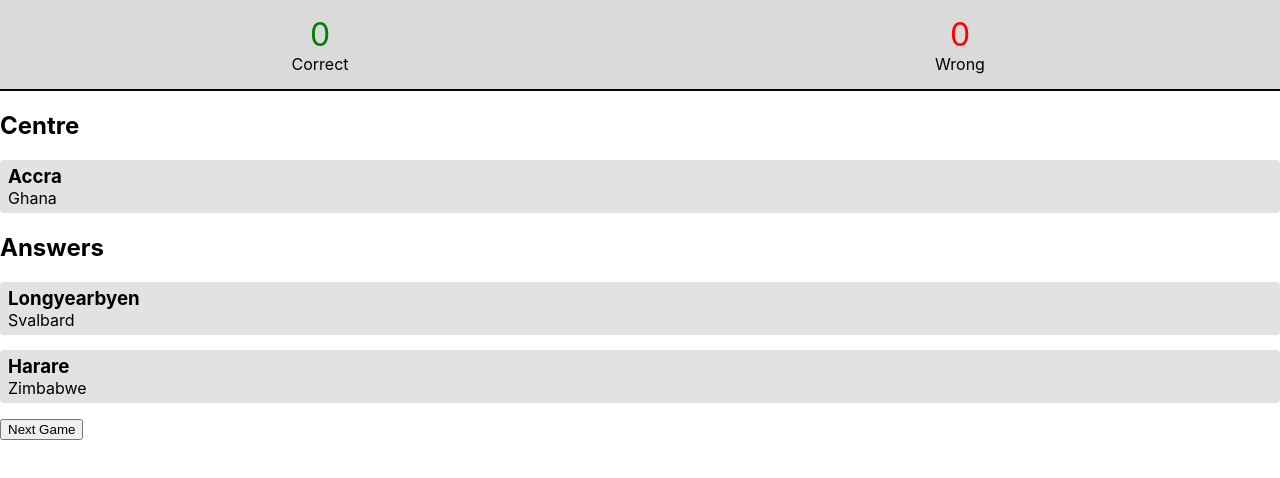
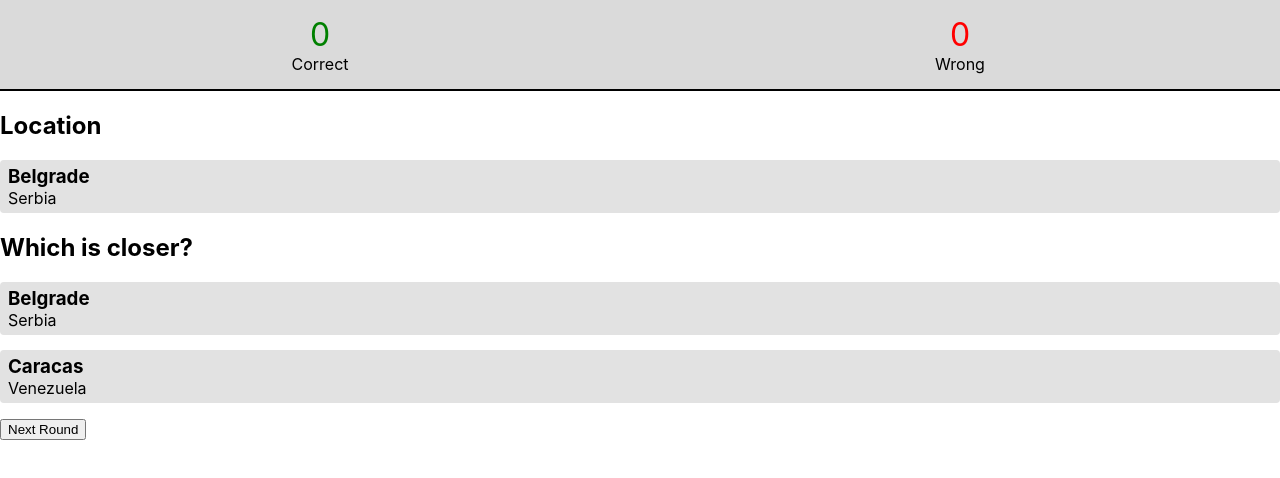
Before and after one commit to JohnAkerman/country-distance, a React (Create React App) app: page / in a window 1280 px wide. Shown: the top 478 px of the page. Built offline with nearby package versions, Linux system fonts and the light colour scheme.

Commit message:
Fixed issue with showing distance on answer given

```diff
--- a/src/App.js
+++ b/src/App.js
@@ -16,30 +16,24 @@ class App extends Component {
             correctAnswers: 0,
             wrongAnswers: 0,
             totalAnswers: 0,
-            start: {
-                location: this.getRandomCapital(),
-                data: {
-                    selected: false,
-                    correct: null,
-                    distance: 0
-                }
-            },
-            answerA: {
-                location: this.getRandomCapital(),
-                data: {
-                    selected: false,
-                    correct: null,
-                    distance: 0
-                }
-            },
-            answerB: {
-                location: this.getRandomCapital(),
-                data: {
-                    selected: false,
-                    correct: null,
-                    distance: 0
-                }
-            }
+            // start: {
+            //     location: this.getRandomCapital(),
+            //     selected: false,
+            //     correct: null,
+            //     distance: 0
+            // },
+            // answerA: {
+            //     location: this.getRandomCapital(),
+            //     selected: false,
+            //     correct: null,
+            //     distance: 0
+            // },
+            // answerB: {
+            //     location: this.getRandomCapital(),
+            //     selected: false,
+            //     correct: null,
+            //     distance: 0
+            // }
         }
     }
 
@@ -53,32 +47,32 @@ class App extends Component {
 
     nextGame = () => {
         // Get new center location, and two random answers
+        let locationStart = this.getRandomCapital();
+        let locationA = this.getRandomCapital();
+        let locationB = this.getRandomCapital();
+
         this.setState({
             start: {
-                location: this.getRandomCapital(),
-                data: {
+                location: locationStart,
                 selected: false,
                 correct: null,
-                    distance: 0
-                },
+                distance: 0,
                 classes: 'capital'
             },
             answerA: {
-                location: this.getRandomCapital(),
-                data: {
+                location: locationA,
                 selected: false,
                 correct: null,
-                    distance: 0
-                },
+                distance: distanceBetween(locationStart, locationA),
+                showDistance: false,
                 classes: 'capital'
             },
             answerB: {
-                location: this.getRandomCapital(),
-                data: {
+                location: locationB,
                 selected: false,
                 correct: null,
-                    distance: 0
-                },
+                distance: distanceBetween(locationStart, locationB),
+                showDistance: false,
                 classes: 'capital'
             },
             providedAnswer: false
@@ -109,13 +103,8 @@ class App extends Component {
         if (distA < distB) correctAnswer = this.state.answerA
         else correctAnswer = this.state.answerB
 
-        let guessDist = distanceBetween(correctAnswer.location, guess.state.location)
-
         if (correctAnswer.location === guess.state.location) { // Correct
-            let guessData = guess.state.data
-            guessData.correct = true
-            guessData.distance = guessDist
-            guess.setState({ data: guessData})
+            guess.setState({ correct: true })
 
             this.setState(prevState => ({
                 correct: true,
@@ -123,10 +112,7 @@ class App extends Component {
                 correctAnswers: prevState.correctAnswers + 1
             }))
         } else {
-            let guessData = guess.state.data;
-            guessData.correct = false
-            guessData.distance = guessDist
-            guess.setState({ data: guessData})
+            guess.setState({ correct: false })
 
             this.setState(prevState => ({
                 correct: false,
@@ -134,20 +120,28 @@ class App extends Component {
                 wrongAnswers: prevState.wrongAnswers + 1
             }))
         }
+
+        let answerA = this.state.answerA
+        answerA.showDistance = true
+        this.setState({ answerA: answerA })
+
+        let answerB = this.state.answerB
+        answerB.showDistance = true
+        this.setState({ answerB: answerB })
     }
 
   render() {
     return (
         <div className="container">
             <Scoreboard total={this.state.totalAnswers} correct={this.state.correctAnswers} wrong={this.state.wrongAnswers} />
-            <h2>Centre</h2>
+            <h2>Location</h2>
             <Capital location={this.state.start.location} data={this.state.start.data} type="question" />
 
-            <h2>Answers</h2>
-            <Capital location={this.state.answerA.location} data={this.state.start.data} returnGuessToApp={value => this.updateAppState(value) } type="answer" />
-            <Capital location={this.state.answerB.location} data={this.state.start.data} returnGuessToApp={value => this.updateAppState(value) } type="answer" />
+            <h2>Which is closer?</h2>
+            <Capital location={this.state.answerA.location} showDistance={this.state.answerA.showDistance} distance={this.state.answerA.distance} returnGuessToApp={value => this.updateAppState(value) } type="answer" />
+            <Capital location={this.state.answerB.location} showDistance={this.state.answerB.showDistance} distance={this.state.answerB.distance} returnGuessToApp={value => this.updateAppState(value) } type="answer" />
 
-            <button type="button" onClick={this.nextGame}>Next Game</button>
+            <button type="button" onClick={this.nextGame}>Next Round</button>
         </div>
     );
   }
--- a/src/components/Capital/Capital.js
+++ b/src/components/Capital/Capital.js
@@ -5,13 +5,12 @@ class Capital extends Component {
     constructor(props) {
         super(props)
         this.state = {
-            data: {
-                selected: false,
-                correct: null,
-                distance: 0
-            },
+            selected: false,
+            correct: null,
+            distance: props.distance,
             location: props.location,
-            classes: 'capital'
+            classes: 'capital',
+            showDistance: false
         }
 
         this.returnGuessToApp = props.returnGuessToApp
@@ -37,25 +36,18 @@ class Capital extends Component {
         if (nextProps.location !== this.state.location) {
             this.setState({
                 location: nextProps.location,
-                data: {
-                    correct: null,
-                    distance: 0,
-                    selected: false
-                }
+                correct: null,
+                distance: 0,
+                selected: false
             });
         }
-        this.setState({
-            classes: this.getAnswerStatus()
-        })
     }
 
     onClick = () => {
         if (this.props.type === 'answer') {
-            let prevState = this.state.data;
-            prevState.selected = !prevState.selected
-            this.setState({
-                data: prevState
-            })
+            this.setState(prevState => ({
+                selected: !prevState.selected
+            }))
 
             this.returnGuessToApp(this)
 
@@ -69,14 +61,14 @@ class Capital extends Component {
     getAnswerStatus() {
         let className = 'capital'
 
-        if (this.state.data.correct === false) {
+        if (this.state.correct === false) {
             className += ' is-wrong'
         }
-        else if (this.state.data.correct === true) {
+        else if (this.state.correct === true) {
             className += ' is-correct'
         }
 
-        if (this.state.data.selected) {
+        if (this.state.selected) {
             className += ' is-selected'
         }
 
@@ -84,9 +76,9 @@ class Capital extends Component {
     }
 
     renderDistance() {
-        if (this.state.data.distance > 0) {
+        if (this.props.showDistance) {
             return (
-                <span className="capital__dist">{this.state.data.distance} km</span>
+                <span className="capital__dist">{this.props.distance} km</span>
             )
         }
     }
```
Lines whose indentation alone changed are shown as unchanged.
